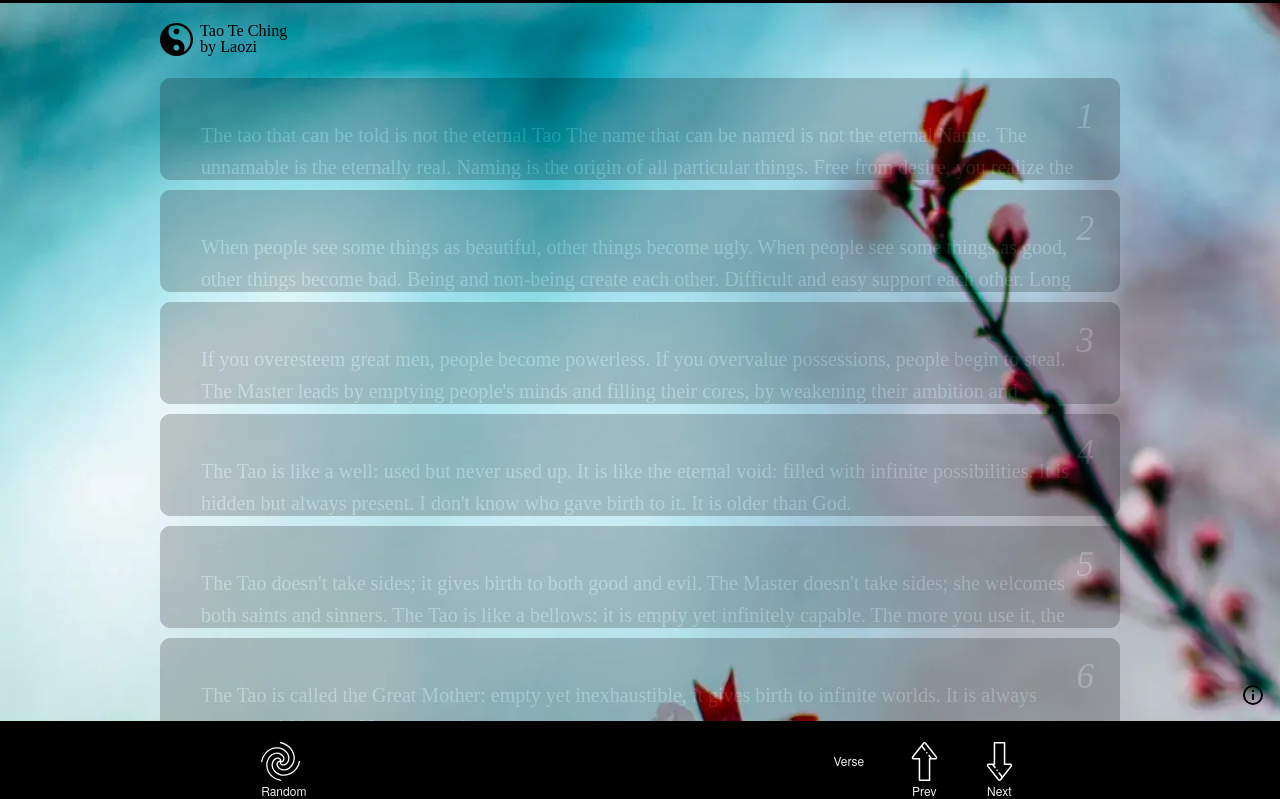
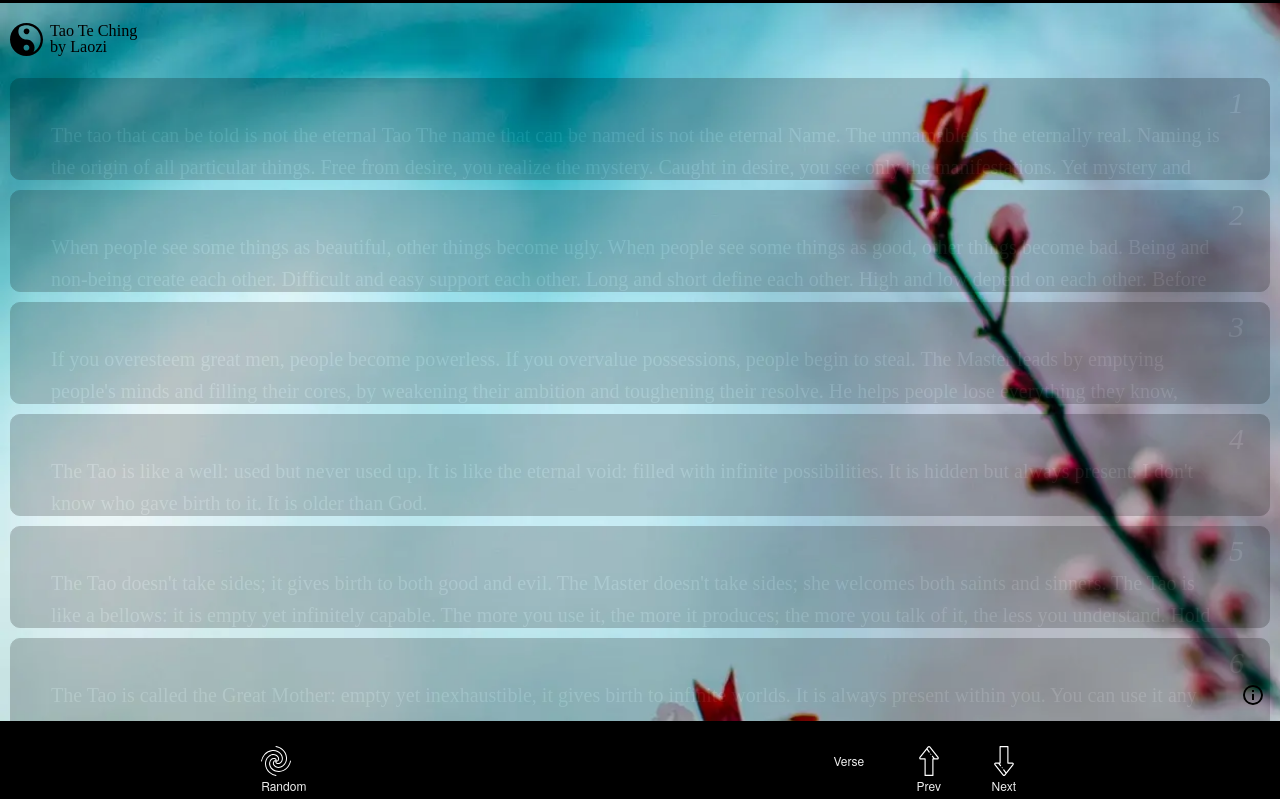
Before and after one commit to djmisha/learnzen.org, a React (Create React App) app: page / in a window 1280 px wide. Shown: the top 799 px of the page. Built offline with nearby package versions, Linux system fonts and the light colour scheme; a web font is replaced by a local one.

Commit message:
daily commit

```diff
--- a/src/components/single-poem-row/index.js
+++ b/src/components/single-poem-row/index.js
@@ -10,12 +10,12 @@ class SinglePoemRow extends React.Component {
     }
 
     handlePoemClick() {
-        console.log(this.props.number, this.props.className);
         const changeClass =
         this.props.className === "visiblePoem"
-            ? ""
-            : "visiblePoem";
-            console.log(changeClass);
+        ? ""
+        : "visiblePoem";
+        console.log(this.props.number, this.props.className);
+        console.log(changeClass);
         this.setState({
             visible: changeClass,
         });
--- a/src/css/skeleton.css
+++ b/src/css/skeleton.css
@@ -461,7 +461,7 @@ th {
 .container {
   position: relative;
   width: 100%;
-  max-width: 960px;
+  /* max-width: 960px; */
   margin: 0 auto;
   padding: 0 20px;
   box-sizing: border-box; }
@@ -474,14 +474,15 @@ th {
 /* For devices larger than 400px */
 @media (min-width: 400px) {
   .container {
-    width: 85%;
-    padding: 0; }
+    /* width: 85%; */
+    padding: 0 10px ; }
 }
 
 /* For devices larger than 550px */
 @media (min-width: 550px) {
   .container {
-    width: 80%; }
+    /* width: 80%; */
+   }
   .column,
   .columns {
     margin-left: 4%; }
--- a/src/sass/styles.scss
+++ b/src/sass/styles.scss
@@ -15,7 +15,7 @@ body {
 }
 
 .container {
-    max-width: none;
+    // max-width: none;
 }
 
 @media (min-width: 1000px) {
@@ -165,7 +165,7 @@ ul.all-poems {
     font-size: 18px;
     position: relative;
     color: #000 !important;
-    z-index: -1;
+    // z-index: -1;
 }
 
 .all-poems > li {
@@ -178,16 +178,16 @@ ul.all-poems {
     overflow: hidden;
     width: 100%;
     p, span {
-        color:(rgba($color: #fff, $alpha: .5));
+        color:(rgba($color: #fff, $alpha: .3));
     }
     P {
         padding: 40px;
     }
     span {
         position: absolute;
-        top: 10px;
+        top: 0px;
         right: 25px;
-        font-size: 35px;
+        font-size: 30px;
         font-style: italic;
     }
 }
@@ -211,7 +211,11 @@ ul.all-poems {
         color:(rgba($color: #fff, $alpha: 1));
         max-width: 800px;
         margin: 0 auto;
-        padding-top: 100px;
+        padding-top: 40px;
+        @media (min-width: 750px) {
+            padding-top: 100px;
+
+        }
     }
 }
 
@@ -261,6 +265,7 @@ form {
     left: 0;
     width: 100%;
     height: 80px;
+    // border: 1px solid pink;
     background: #000;
     margin: 0 !important;
     display: flex;
@@ -278,7 +283,7 @@ form label {
 .nav-search {
     position: fixed;
     font-family: "Source Serif Pro", serif;
-    bottom: 60px;
+    bottom: 90px;
     width: 180px;
     color: #888;
     font-size: 18px;
@@ -325,8 +330,8 @@ form label {
 }
 
 .nav-icon svg {
-    width: 39px;
-    height: 39px;
+    width: 30px;
+    height: 30px;
     fill: #fff;
     transition: all 0.06s ease-in;
     position: relative;
```
Also changed, not shown: src/index.js (line endings or trailing spaces).
